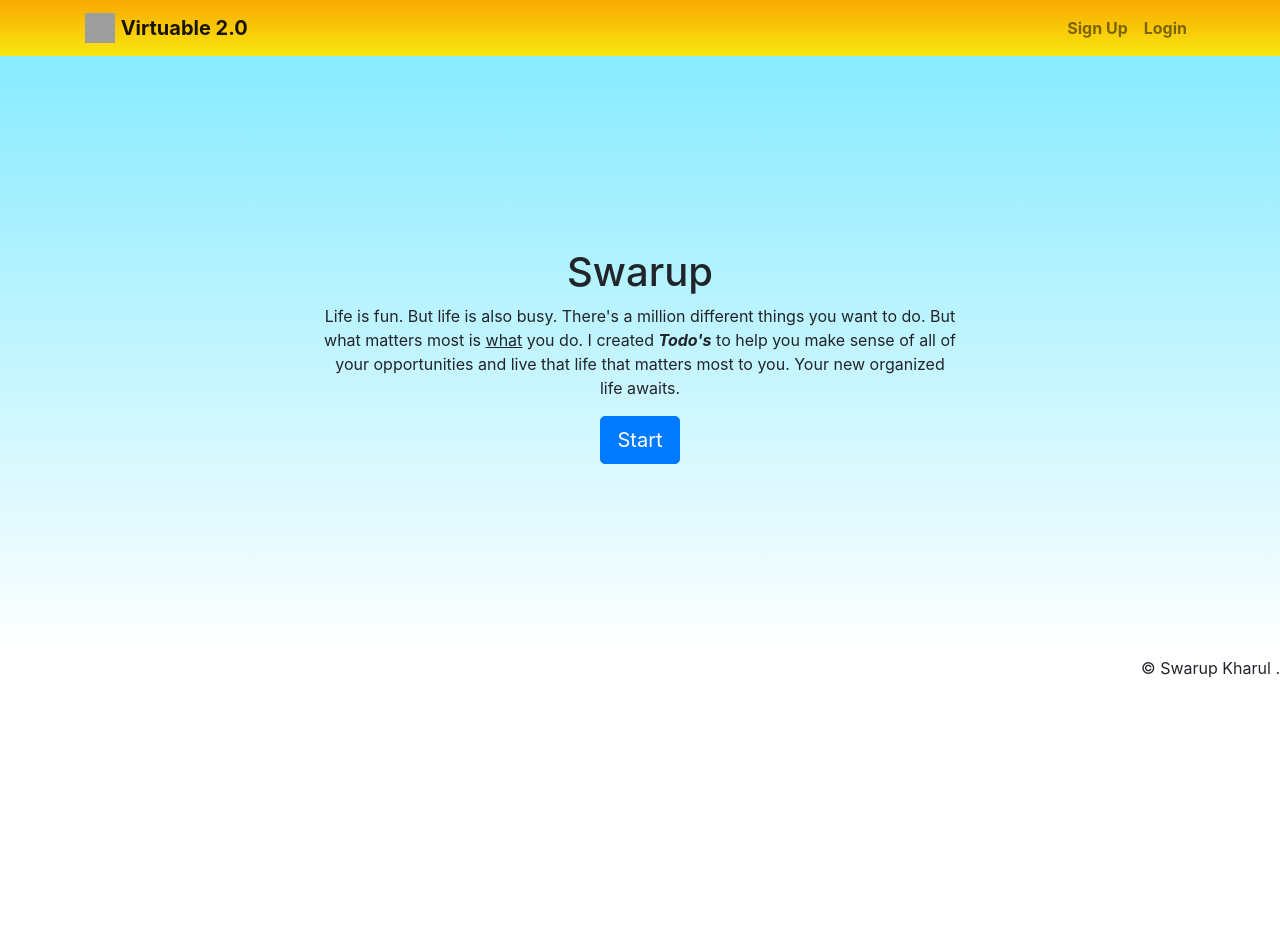
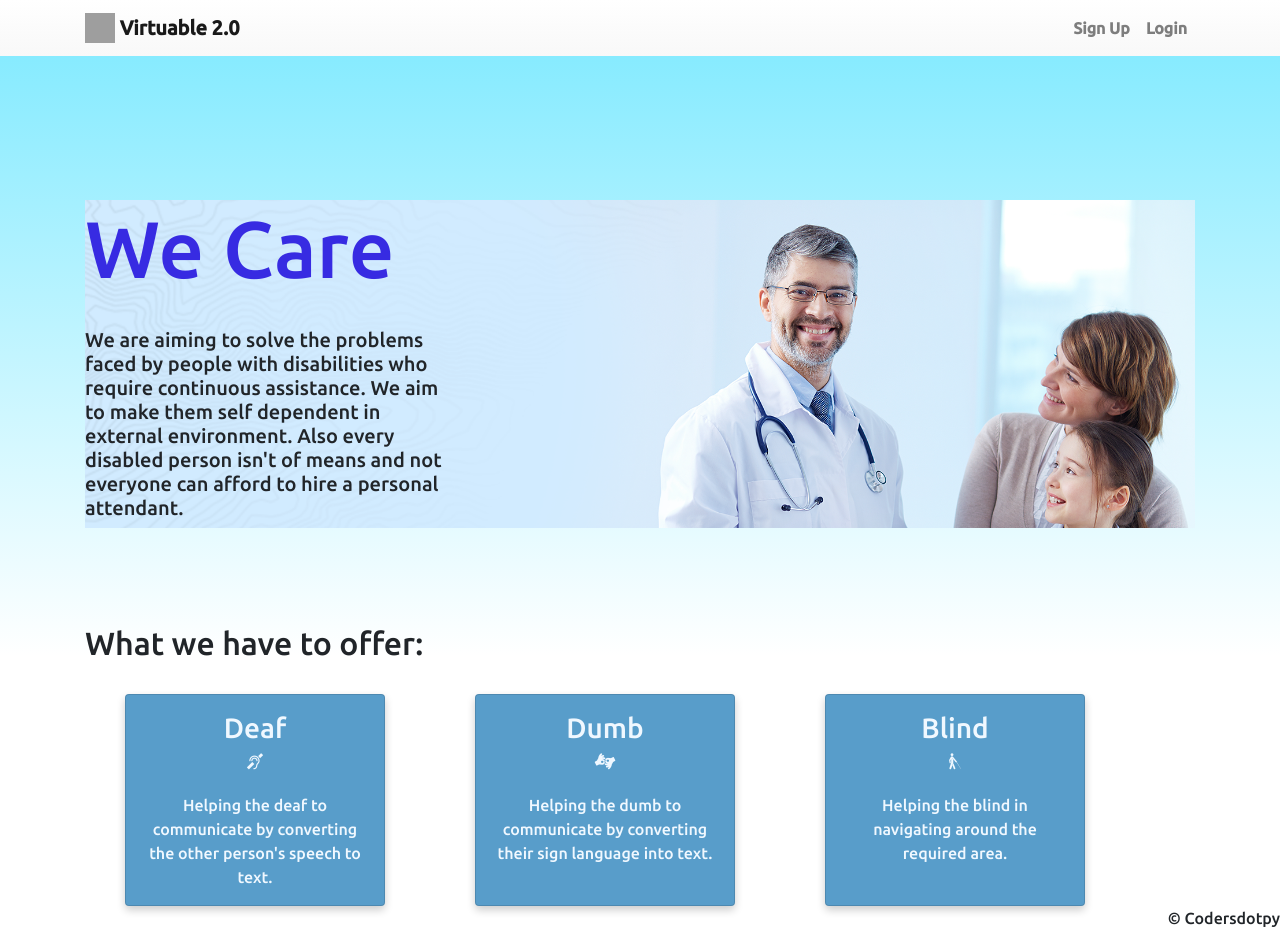
Before and after one commit to SwarupKharul/tryfortry, a Django app: page / in a window 1280 px wide. Before the commit the page ends 678 px from the top, so only its background shows below. Run offline with Django 3.2, Linux system fonts and the light colour scheme; some libraries are stand-ins or nearby versions; grey boxes are pictures that could not be loaded.

Commit message:
homepage

```diff
--- /dev/null
+++ b/home/static/frontend/assets/css/base.css
@@ -0,0 +1,83 @@
+.whole{
+  display: flex;
+  background-image: url("home/static/frontend/assets/img/h1_hero.png");
+  background-size: cover;
+  font-family: 'Ubuntu', sans-serif;
+}
+
+.left{
+  flex:1;
+}
+
+.right{
+  flex:2;
+}
+.heading{
+color: rgb(55, 43, 226);
+font-size:500%;
+}
+
+.feat{
+  display:flex;
+}
+
+.logo{
+  align-content: center;
+}
+
+.deaf{
+  align-content: center;
+}
+/* linear-gradient(to bottom, #87ebff, #ffffff); */
+* {
+  box-sizing: border-box;
+}
+
+body {
+  font-family: 'Ubuntu', sans-serif;
+}
+
+/* Float four columns side by side */
+.column {
+  display:flex;
+  float: left;
+  width:25%;
+  padding: 0 10px;
+  justify-content: space-around;
+}
+
+/* Remove extra left and right margins, due to padding in columns */
+.row {
+  margin: 0 -5px;
+  display:flex;
+  justify-content: space-around;
+}
+
+/* Clear floats after the columns */
+.row:after {
+  content: "";
+  display: table;
+  clear: both;
+}
+
+/* Style the counter cards */
+.card {
+  box-shadow: 0 4px 8px 0 rgba(0, 0, 0, 0.2); /* this adds the "card" effect */
+  padding: 16px;
+  text-align: center;
+  background-color: #589dca;
+  color: aliceblue;
+}
+
+/* Responsive columns - one column layout (vertical) on small screens */
+@media screen and (max-width: 600px) {
+  .column {
+    width: 100%;
+    display: block;
+    margin-bottom: 20px;
+  }
+}
+
+.fa{
+  size: 50%;
+}
--- a/home/templates/base.html
+++ b/home/templates/base.html
@@ -12,7 +12,12 @@
         integrity="sha384-Vkoo8x4CGsO3+Hhxv8T/Q5PaXtkKtu6ug5TOeNV6gBiFeWPGFN9MuhOf23Q9Ifjh" crossorigin="anonymous">
 
     <link rel="icon" type="image/png" href="{% static 'frontend/logo.png' %}">
-
+    <link rel="stylesheet" href="{% static 'frontend/assets/css/base.css' %}">
+    <link rel="preconnect" href="https://fonts.gstatic.com">
+<link rel="preconnect" href="https://fonts.gstatic.com">
+<link href="https://fonts.googleapis.com/css2?family=Noto+Sans+JP:wght@700&family=Ubuntu:wght@500&display=swap" rel="stylesheet">
+<link rel="stylesheet" href="https://cdnjs.cloudflare.com/ajax/libs/font-awesome/4.7.0/css/font-awesome.min.css">
+<link rel="stylesheet" href="https://cdnjs.cloudflare.com/ajax/libs/font-awesome/4.7.0/css/font-awesome.min.css">
     <title>Virtuable</title>
 
 </head>
@@ -83,12 +88,12 @@
         </div>
     </div>
     <footer>
-        <div align="right">&copy; Swarup Kharul .</div>
+        <div align="right">&copy; Codersdotpy</div>
     </footer>
 
     <style>
         .navbar {
-            background-image: linear-gradient(to bottom, #f7a900, #fae711);
+            background-image: linear-gradient(to bottom, #ffffff, #f8f8f8);
         }
 
         .container1 {
--- a/home/templates/home.html
+++ b/home/templates/home.html
@@ -7,15 +7,85 @@
 <br>
 <br>
 <br>
-<div class="row justify-content-center mt-5">
+<div class="whole" >
+    <div class="left">
+        <h1 class="heading">We Care</h1><br>
+        <h5>We are aiming to solve the problems faced by people with disabilities who
+            require continuous assistance. We aim to make them self dependent in external
+            environment. Also every disabled person isn't of means and not everyone can afford
+             to hire a personal attendant.
+
+        </h5>
+     </div>
+
+    <div class="right">
+    </div>
+</div>
+<br>
+<br>
+<br>
+<br>
+
+<div> <h2>What we have to offer:</h2><br>
+
+    <div class="row">
+        <div class="column">
+          <div class="card">
+              <h3>Deaf</h3>
+              <i class="fa fa-deaf"></i><br>
+              Helping the deaf to communicate by converting the other person's speech to text.
+
+
+          </div>
+        </div>
+        <div class="column">
+          <div class="card">
+            <h3>Dumb</h3>
+            <i class="fa fa-american-sign-language-interpreting"></i><br>
+            Helping the dumb to communicate by converting their sign language into text.
+
+
+          </div>
+        </div>
+        <div class="column">
+          <div class="card">
+            <h3>Blind</h3>
+            <i class="fa fa-blind"></i><br>
+            Helping the blind in navigating around the required area.
+
+
+          </div>
+        </div>
+
+    <!-- <div class="feat">
+
+        <div class="deaf">
+            <div class="fa fa-deaf" id="logo"></div><br>
+            some explantion for some reason to  be inserted here cause let's pawriiii
+
+        </div>
+        <div class="dumb">
+            <div class="fa fa-deaf" id="logo"></div><br>
+            some explantion for some reason to  be inserted here cause let's pawriiii
+
+        </div>
+        <div class="blind">
+            <div class="fa fa-deaf" id="logo"></div><br>
+            some explantion for some reason to  be inserted here cause let's pawriiii
+        </div>
+    </div> -->
+</div>
+
+
+<!-- <div class="row justify-content-center mt-5">
     <div class="col-md-7 text-center">
 
-        <h1>Swarup</h1>
+        <h1>Simply Your Todo's!</h1>
         <p>Life is fun. But life is also busy. There's a million different things you want to do. But what matters most
             is <u>what</u> you do. I created <b><i>Todo's</i></b> to help you make sense of all of your opportunities
             and live that life that matters most to you. Your new organized life awaits.</p>
         <a role="button" class="btn btn-primary btn-lg" href="{% url 'signup' %}">Start</a>
     </div>
-</div>
+</div> -->
 
 {% endblock %}
```
Also changed, not shown: db.sqlite3, home/static/frontend/assets/img/h1_hero.png (added), 6 other files.
